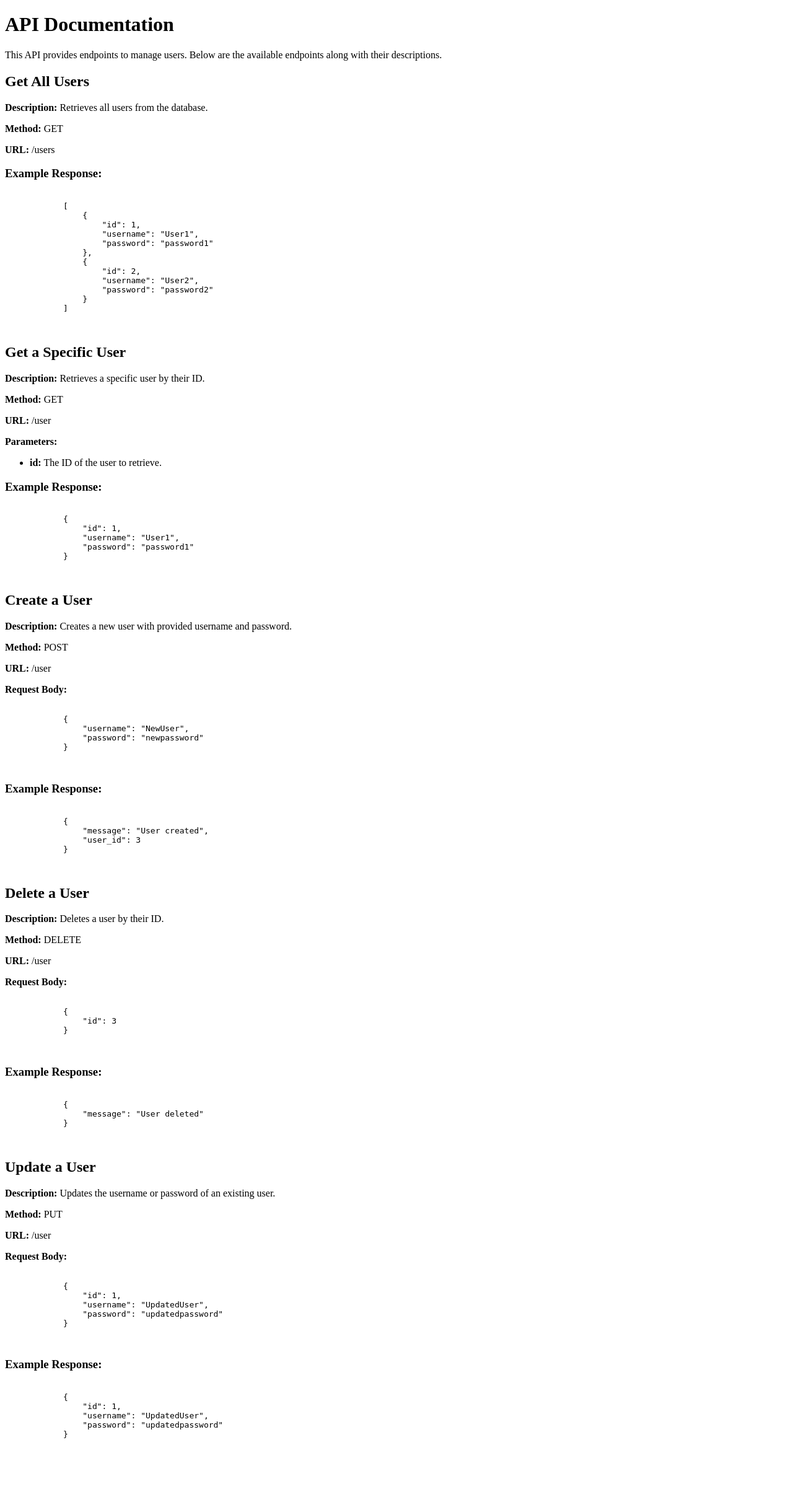
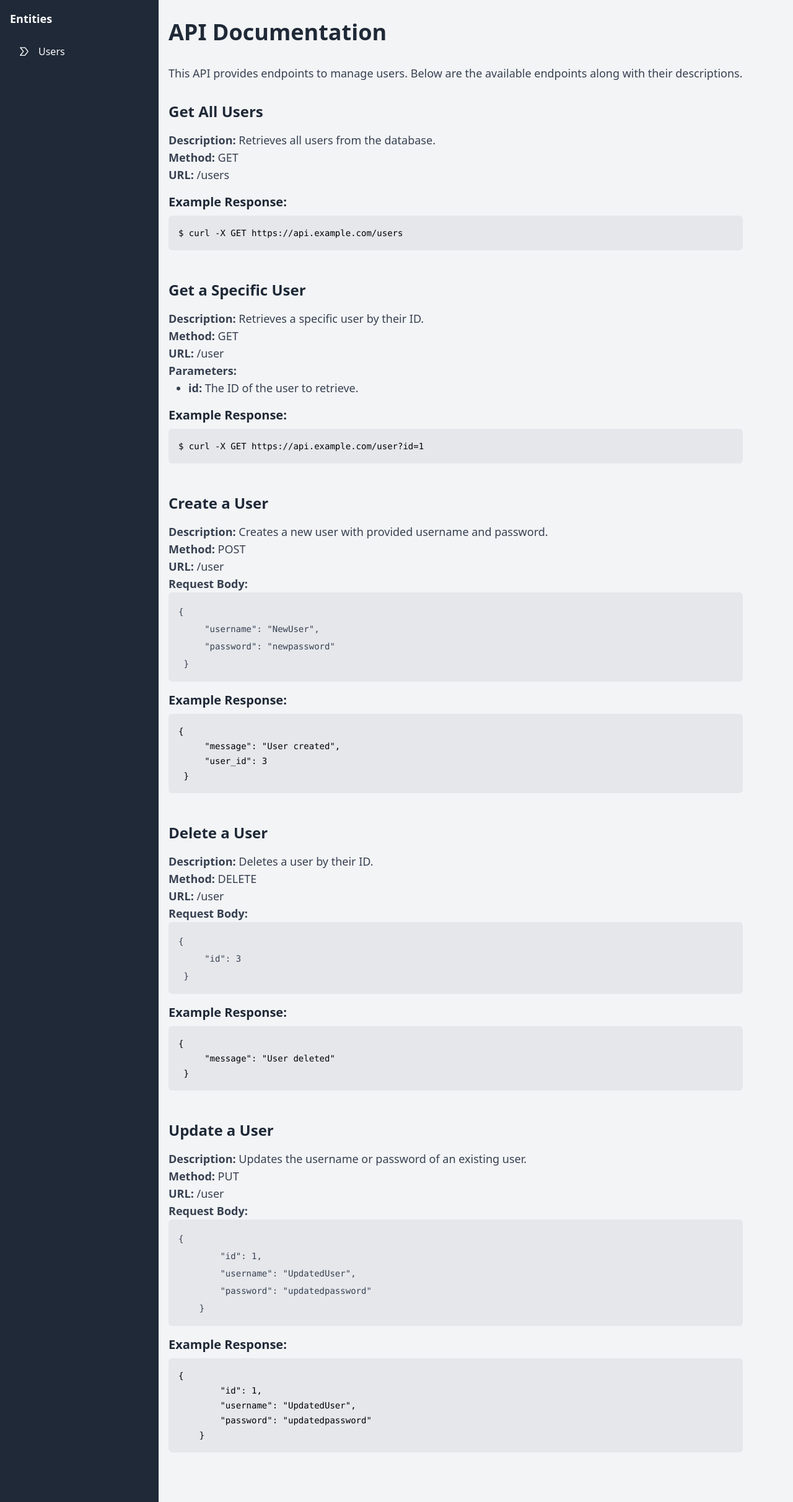
Before and after one commit to nandopiles/nayeli, a Flask app: page / in a window 1280 px wide. Shown: the whole page at 62% size. Before the commit the page ends 2321 px from the top, so only its background shows below. Run offline with Flask 3, Linux system fonts and the light colour scheme.

Commit message:
tailwind implemented

```diff
--- a/api/app/templates/documentation.html
+++ b/api/app/templates/documentation.html
@@ -5,127 +5,161 @@
     <meta charset="UTF-8">
     <meta name="viewport" content="width=device-width, initial-scale=1.0">
     <title>API Documentation</title>
+    <link href="https://cdn.jsdelivr.net/npm/tailwindcss@2.2.19/dist/tailwind.min.css" rel="stylesheet">
 </head>
 
-<body>
-    <h1>API Documentation</h1>
-    <p>
-        This API provides endpoints to manage users. Below are the available endpoints along with their descriptions.
-    </p>
+<body class="bg-gray-100 font-sans antialiased flex flex-col md:flex-row">
+    <div class="flex">
+        <!-- navBar -->
+        <aside class="bg-gray-800 text-white w-64 flex-shrink-0 hidden md:block">
+            <div class="p-4 h-full overflow-y-auto">
+                <h2 class="text-lg font-semibold mb-4">Entities</h2>
+                <ul>
+                    <li class="mb-2">
+                        <!-- Detalles para la entidad -->
+                        <details class="focus:outline-none">
+                            <summary class="flex items-center p-2 hover:bg-gray-700 cursor-pointer">
+                                <!-- Ícono inicial: flecha hacia la derecha -->
+                                <svg xmlns="http://www.w3.org/2000/svg"
+                                    class="icon icon-tabler icon-tabler-arrow-badge-right mr-2" width="30" height="30"
+                                    viewBox="0 0 24 24" stroke-width="1" stroke="currentColor" fill="none"
+                                    stroke-linecap="round" stroke-linejoin="round">
+                                    <path stroke="none" d="M0 0h24v24H0z" fill="none" />
+                                    <path d="M13 7h-6l4 5l-4 5h6l4 -5z" />
+                                </svg>
 
-    <h2>Get All Users</h2>
+                                <!-- Ícono alternativo: flecha hacia abajo -->
+                                <svg xmlns="http://www.w3.org/2000/svg"
+                                    class="icon icon-tabler icon-tabler-arrow-badge-down hidden mr-2" width="30"
+                                    height="30" viewBox="0 0 24 24" stroke-width="1" stroke="currentColor" fill="none"
+                                    stroke-linecap="round" stroke-linejoin="round">
+                                    <path stroke="none" d="M0 0h24v24H0z" fill="none" />
+                                    <path d="M17 13v-6l-5 4l-5 -4v6l5 4z" />
+                                </svg>
+
+                                <!-- Texto -->
+                                Users
+                            </summary>
+
+
+                            <!-- Lista de métodos de la entidad -->
+                            <ul class="ml-4">
+                                <li><a href="#get-all-users" class="block p-2 hover:bg-gray-700">Get All Users</a></li>
+                                <li><a href="#get-specific-user" class="block p-2 hover:bg-gray-700">Get Specific
+                                        User</a></li>
+                                <li><a href="#create-user" class="block p-2 hover:bg-gray-700">Create User</a></li>
+                                <li><a href="#update-user" class="block p-2 hover:bg-gray-700">Update User</a></li>
+                                <li><a href="#delete-user" class="block p-2 hover:bg-gray-700">Delete User</a></li>
+                            </ul>
+                        </details>
+                    </li>
+                    <!-- Agregar más entidades según sea necesario -->
+                </ul>
+            </div>
+        </aside>
+
+
+        <div class="flex1">
+            <div class="container mx-auto px-4 py-8">
+                <h1 class="text-4xl font-bold mb-8 text-gray-800">API Documentation</h1>
+                <div class="mb-8">
+                    <p class="text-lg text-gray-700">This API provides endpoints to manage users. Below are the
+                        available
+                        endpoints along with their descriptions.</p>
+                </div>
+
+                <div class="mb-12">
+                    <h2 class="text-2xl font-bold mb-4 text-gray-800">Get All Users</h2>
+                    <div class="text-lg text-gray-700 mb-4">
                         <p><strong>Description:</strong> Retrieves all users from the database.</p>
                         <p><strong>Method:</strong> GET</p>
                         <p><strong>URL:</strong> /users</p>
-    <h3>Example Response:</h3>
-    <pre>
-        <code>
-            [
-                {
-                    "id": 1,
-                    "username": "User1",
-                    "password": "password1"
-                },
-                {
-                    "id": 2,
-                    "username": "User2",
-                    "password": "password2"
-                }
-            ]
-        </code>
-    </pre>
+                    </div>
+                    <h3 class="text-xl font-bold mb-2 text-gray-800">Example Response:</h3>
+                    <pre
+                        class="bg-gray-200 rounded-md p-4"><code class="text-sm">$ curl -X GET https://api.example.com/users</code></pre>
+                </div>
 
-    <h2>Get a Specific User</h2>
+                <div class="mb-12">
+                    <h2 class="text-2xl font-bold mb-4 text-gray-800">Get a Specific User</h2>
+                    <div class="text-lg text-gray-700 mb-4">
                         <p><strong>Description:</strong> Retrieves a specific user by their ID.</p>
                         <p><strong>Method:</strong> GET</p>
                         <p><strong>URL:</strong> /user</p>
-    <p><strong>Parameters:</strong>
-    <ul>
+                        <p><strong>Parameters:</strong></p>
+                        <ul class="list-disc pl-8">
                             <li><strong>id:</strong> The ID of the user to retrieve.</li>
                         </ul>
-    </p>
-    <h3>Example Response:</h3>
-    <pre>
-        <code>
-            {
-                "id": 1,
-                "username": "User1",
-                "password": "password1"
-            }
-        </code>
-    </pre>
+                    </div>
+                    <h3 class="text-xl font-bold mb-2 text-gray-800">Example Response:</h3>
+                    <pre
+                        class="bg-gray-200 rounded-md p-4"><code class="text-sm">$ curl -X GET https://api.example.com/user?id=1</code></pre>
+                </div>
 
-    <h2>Create a User</h2>
+                <div class="mb-12">
+                    <h2 class="text-2xl font-bold mb-4 text-gray-800">Create a User</h2>
+                    <div class="text-lg text-gray-700 mb-4">
                         <p><strong>Description:</strong> Creates a new user with provided username and password.</p>
                         <p><strong>Method:</strong> POST</p>
                         <p><strong>URL:</strong> /user</p>
-    <p><strong>Request Body:</strong>
-    <pre>
-        <code>
-            {
+                        <p><strong>Request Body:</strong></p>
+                        <pre class="bg-gray-200 rounded-md p-4"><code class="text-sm">{
      "username": "NewUser",
      "password": "newpassword"
-            }
-        </code>
-    </pre>
-    </p>
-    <h3>Example Response:</h3>
-    <pre>
-        <code>
-            {
+ }</code></pre>
+                    </div>
+                    <h3 class="text-xl font-bold mb-2 text-gray-800">Example Response:</h3>
+                    <pre class="bg-gray-200 rounded-md p-4"><code class="text-sm">{
      "message": "User created",
      "user_id": 3
-            }
-        </code>
-    </pre>
+ }</code></pre>
+                </div>
 
-    <h2>Delete a User</h2>
+                <div class="mb-12">
+                    <h2 class="text-2xl font-bold mb-4 text-gray-800">Delete a User</h2>
+                    <div class="text-lg text-gray-700 mb-4">
                         <p><strong>Description:</strong> Deletes a user by their ID.</p>
                         <p><strong>Method:</strong> DELETE</p>
                         <p><strong>URL:</strong> /user</p>
-    <p><strong>Request Body:</strong>
-    <pre>
-        <code>
-            {
+                        <p><strong>Request Body:</strong></p>
+                        <pre class="bg-gray-200 rounded-md p-4"><code class="text-sm">{
      "id": 3
-            }
-        </code>
-    </pre>
-    </p>
-    <h3>Example Response:</h3>
-    <pre>
-        <code>
-            {
+ }</code></pre>
+                    </div>
+                    <h3 class="text-xl font-bold mb-2 text-gray-800">Example Response:</h3>
+                    <pre class="bg-gray-200 rounded-md p-4"><code class="text-sm">{
      "message": "User deleted"
-            }
-        </code>
-    </pre>
+ }</code></pre>
+                </div>
 
-    <h2>Update a User</h2>
+                <div class="mb-12">
+                </div>
+
+
+                <div class="mb-12">
+                    <h2 class="text-2xl font-bold mb-4 text-gray-800">Update a User</h2>
+                    <div class="text-lg text-gray-700 mb-4">
                         <p><strong>Description:</strong> Updates the username or password of an existing user.</p>
                         <p><strong>Method:</strong> PUT</p>
                         <p><strong>URL:</strong> /user</p>
-    <p><strong>Request Body:</strong>
-    <pre>
-        <code>
-            {
+                        <p><strong>Request Body:</strong></p>
+                        <pre class="bg-gray-200 rounded-md p-4"><code class="text-sm">{
         "id": 1,
         "username": "UpdatedUser",
         "password": "updatedpassword"
-            }
-        </code>
-    </pre>
-    </p>
-    <h3>Example Response:</h3>
-    <pre>
-        <code>
-            {
+    }</code></pre>
+                    </div>
+                    <h3 class="text-xl font-bold mb-2 text-gray-800">Example Response:</h3>
+                    <pre class="bg-gray-200 rounded-md p-4"><code class="text-sm">{
         "id": 1,
         "username": "UpdatedUser",
         "password": "updatedpassword"
-            }
-        </code>
-    </pre>
+    }</code></pre>
+                </div>
+
+            </div>
+        </div>
+    </div>
 </body>
 
 </html>
```
Lines whose indentation alone changed are shown as unchanged.
